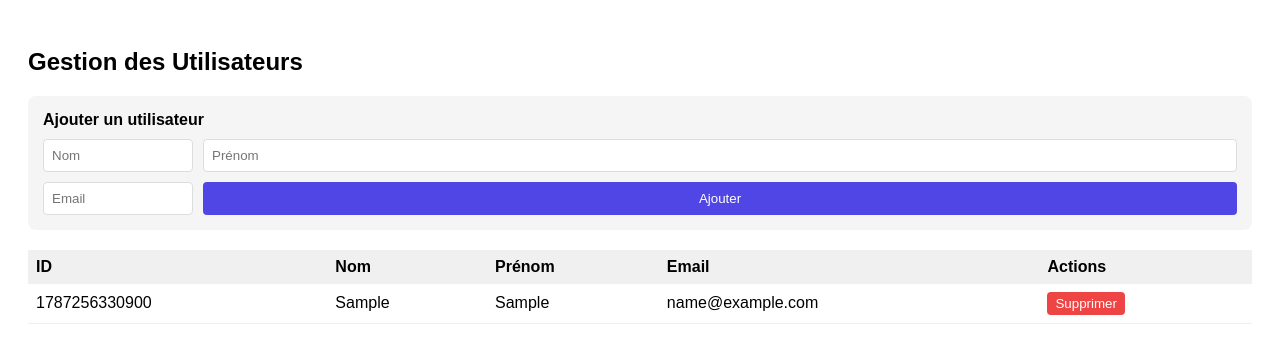
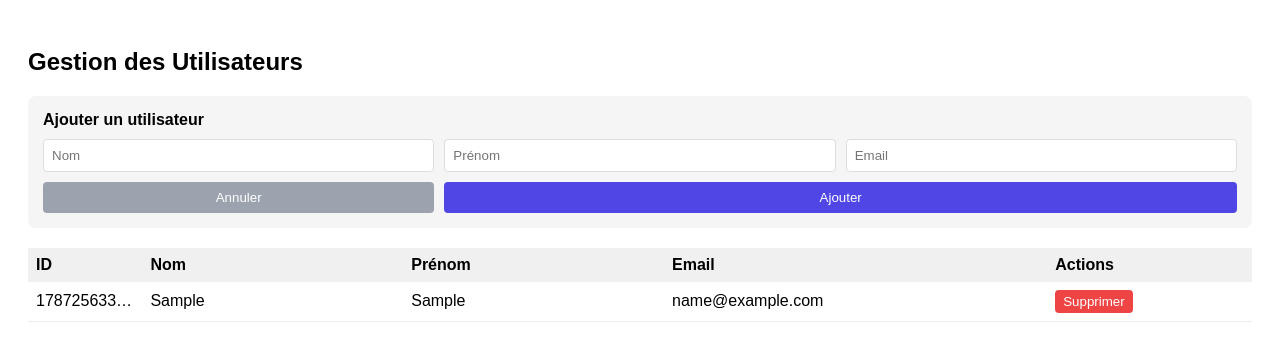
Before and after one commit to ItokianaRAKT/express-first-endpoint, a React (Vite) app in the folder front/: page / in a window 1280 px wide. Both pictures are taken after typing "Sample", "Sample", "name@example.com" into the empty fields and a click on the button "Ajouter". Shown: the top 354 px of the page. Built offline with nearby package versions, Linux system fonts and the light colour scheme.

Commit message:
fix: formulaire ligne unique + colonnes du tableau en taille fixe

```diff
--- a/front/src/App.tsx
+++ b/front/src/App.tsx
@@ -21,7 +21,7 @@ export default function App() {
 
       <div style={{ marginBottom: '20px', padding: '15px', background: '#f5f5f5', borderRadius: '8px' }}>
         <h3 style={{ margin: '0 0 10px 0', fontSize: '16px' }}>Ajouter un utilisateur</h3>
-        <div style={{ display: 'grid', gap: '10px', gridTemplateColumns: '150px 1fr' }}>
+        <div style={{ display: 'grid', gap: '10px', gridTemplateColumns: '1fr 1fr 1fr' }}>
           <input
             value={form.nom}
             onChange={(e) => setForm({ ...form, nom: e.target.value })}
@@ -41,6 +41,19 @@ export default function App() {
             style={{ padding: '8px', border: '1px solid #ddd', borderRadius: '4px' }}
           />
           <button
+            onClick={() => setForm({ nom: '', prenom: '', email: '' })}
+            style={{
+              padding: '8px 16px',
+              background: '#9ca3af',
+              color: 'white',
+              border: 'none',
+              borderRadius: '4px',
+              cursor: 'pointer',
+            }}
+          >
+            Annuler
+          </button>
+          <button
             onClick={handleAdd}
             style={{
               padding: '8px 16px',
@@ -49,6 +62,7 @@ export default function App() {
               border: 'none',
               borderRadius: '4px',
               cursor: 'pointer',
+              gridColumn: 'span 2',
             }}
           >
             Ajouter
--- a/front/src/UserTable.tsx
+++ b/front/src/UserTable.tsx
@@ -16,23 +16,23 @@ export default function UserTableTable({
   onDelete,
 }: UserTableProps) {
   return (
-    <table style={{ width: '100%', borderCollapse: 'collapse', marginTop: '20px' }}>
+    <table style={{ width: '100%', borderCollapse: 'collapse', marginTop: '20px', tableLayout: 'fixed' }}>
       <thead>
         <tr style={{ background: '#f0f0f0', padding: '10px' }}>
-          <th style={{ padding: '8px', textAlign: 'left' }}>ID</th>
-          <th style={{ padding: '8px', textAlign: 'left' }}>Nom</th>
-          <th style={{ padding: '8px', textAlign: 'left' }}>Prénom</th>
-          <th style={{ padding: '8px', textAlign: 'left' }}>Email</th>
-          <th style={{ padding: '8px', textAlign: 'left' }}>Actions</th>
+          <th style={{ padding: '8px', textAlign: 'left', width: '60px' }}>ID</th>
+          <th style={{ padding: '8px', textAlign: 'left', width: '20%' }}>Nom</th>
+          <th style={{ padding: '8px', textAlign: 'left', width: '20%' }}>Prénom</th>
+          <th style={{ padding: '8px', textAlign: 'left', width: '30%' }}>Email</th>
+          <th style={{ padding: '8px', textAlign: 'left', width: '120px' }}>Actions</th>
         </tr>
       </thead>
       <tbody>
         {users.map((user) => (
           <tr key={user.id} style={{ borderBottom: '1px solid #eee', padding: '10px' }}>
-            <td style={{ padding: '8px' }}>{user.id}</td>
-            <td style={{ padding: '8px' }}>{user.nom}</td>
-            <td style={{ padding: '8px' }}>{user.prenom}</td>
-            <td style={{ padding: '8px' }}>{user.email}</td>
+            <td style={{ padding: '8px', overflow: 'hidden', textOverflow: 'ellipsis', whiteSpace: 'nowrap' }}>{user.id}</td>
+            <td style={{ padding: '8px', overflow: 'hidden', textOverflow: 'ellipsis', whiteSpace: 'nowrap' }}>{user.nom}</td>
+            <td style={{ padding: '8px', overflow: 'hidden', textOverflow: 'ellipsis', whiteSpace: 'nowrap' }}>{user.prenom}</td>
+            <td style={{ padding: '8px', overflow: 'hidden', textOverflow: 'ellipsis', whiteSpace: 'nowrap' }}>{user.email}</td>
             <td style={{ padding: '8px' }}>
               <button
                 onClick={() => onDelete(user.id)}
```
